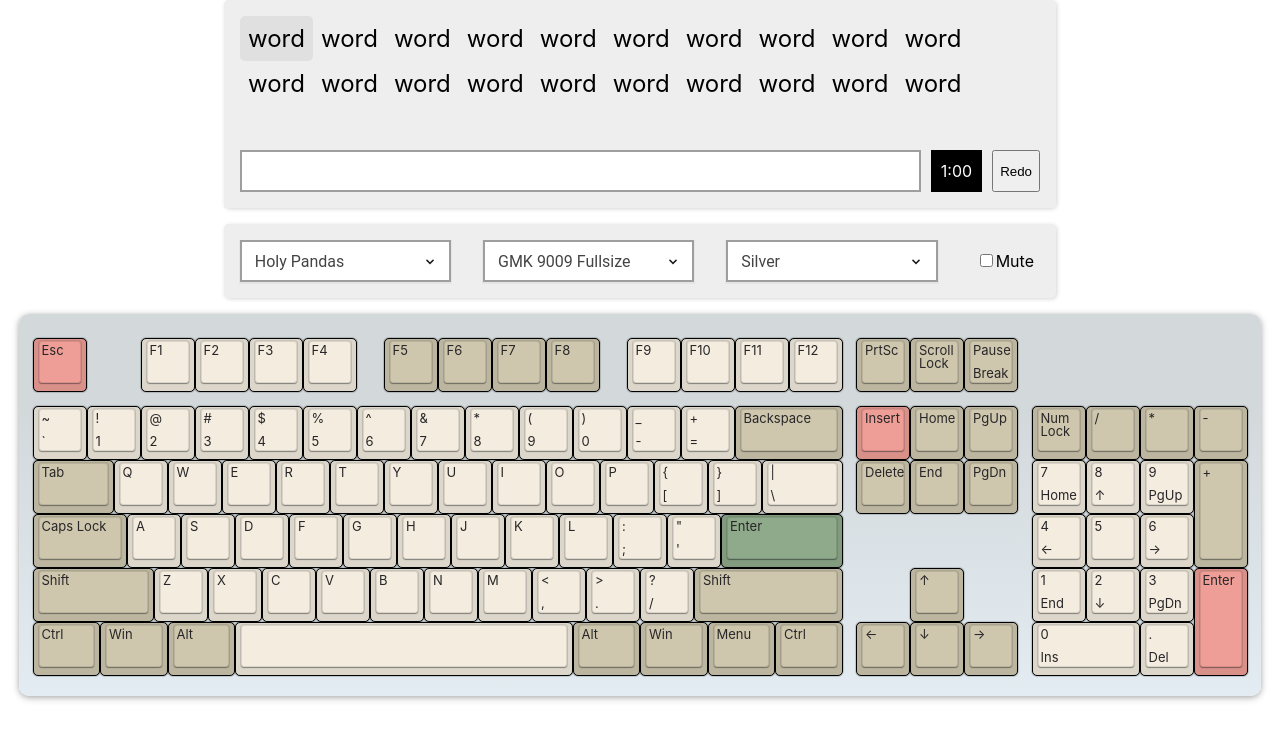
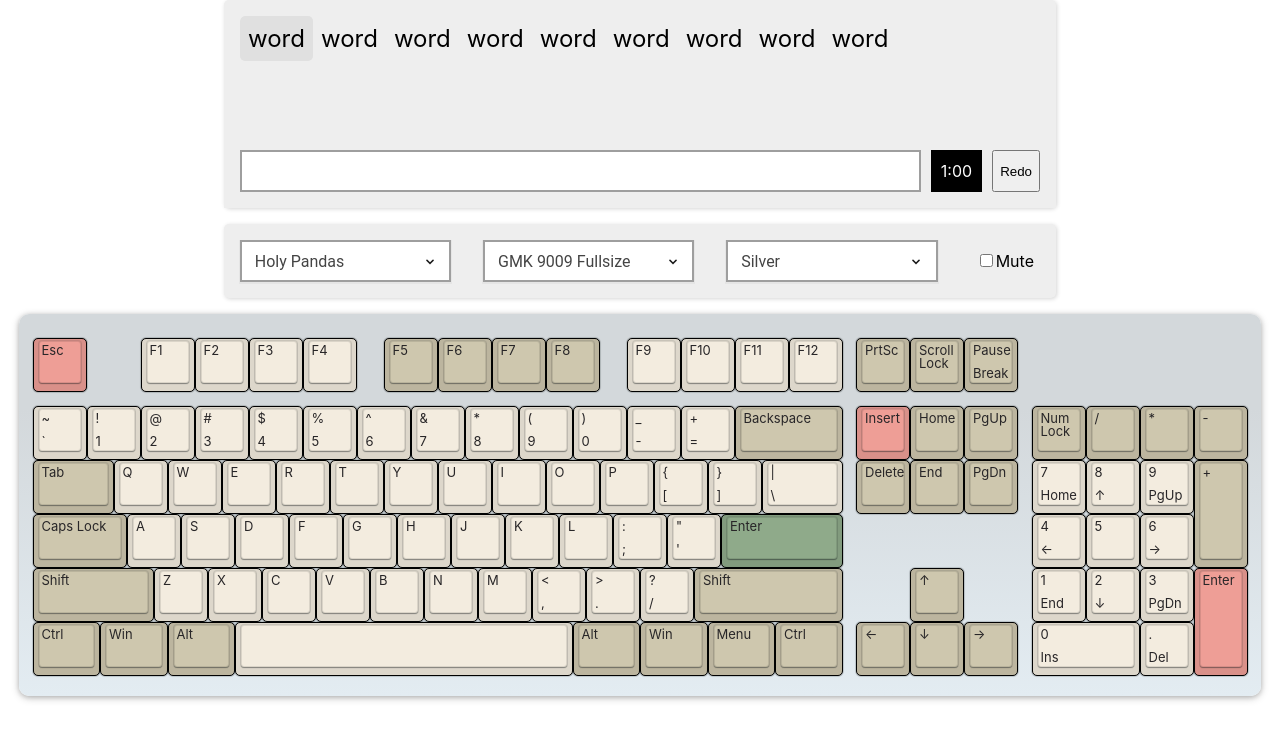
Before and after one commit to tplai/kbsim, a React app: page / in a window 1280 px wide. Shown: the top 740 px of the page. Built offline with nearby package versions, Linux system fonts and the light colour scheme.

Commit message:
Edited styling of typing test

```diff
--- a/src/features/typingTest/typingTest.js
+++ b/src/features/typingTest/typingTest.js
@@ -1,5 +1,6 @@
 import React, { useState } from 'react';
 import { useSelector, useDispatch } from 'react-redux';
+import { wordList, shuffle } from './wordlist.js';
 // import {
 //
 // } from './keySimulatorSlice';
@@ -28,37 +29,6 @@ export function TypingTest() {
             <span className={styles.word}>word</span>
             <span className={styles.word}>word</span>
             <span className={styles.word}>word</span>
-            <span className={styles.word}>word</span>
-            <span className={styles.word}>word</span>
-            <span className={styles.word}>word</span>
-            <span className={styles.word}>word</span>
-            <span className={styles.word}>word</span>
-            <span className={styles.word}>word</span>
-            <span className={styles.word}>word</span>
-            <span className={styles.word}>word</span>
-            <span className={styles.word}>word</span>
-            <span className={styles.word}>word</span>
-            <span className={styles.word}>word</span>
-            <span className={styles.word}>word</span>
-            <span className={styles.word}>word</span>
-            <span className={styles.word}>word</span>
-            <span className={styles.word}>word</span>
-            <span className={styles.word}>word</span>
-            <span className={styles.word}>word</span>
-            <span className={styles.word}>word</span>
-            <span className={styles.word}>word</span>
-            <span className={styles.word}>word</span>
-            <span className={styles.word}>word</span>
-            <span className={styles.word}>word</span>
-            <span className={styles.word}>word</span>
-            <span className={styles.word}>word</span>
-            <span className={styles.word}>word</span>
-            <span className={styles.word}>word</span>
-            <span className={styles.word}>word</span>
-            <span className={styles.word}>word</span>
-            <span className={styles.word}>word</span>
-            <span className={styles.word}>word</span>
-            <span className={styles.word}>word</span>
           </div>
         </div>
       </div>
--- a/src/features/typingTest/typingTest.module.css
+++ b/src/features/typingTest/typingTest.module.css
@@ -6,6 +6,7 @@
   border-radius: 5px;
   background: #eee;
   margin-bottom: 2vh;
+  width: 832px;
 }
 
 .wordcontainer {
```
